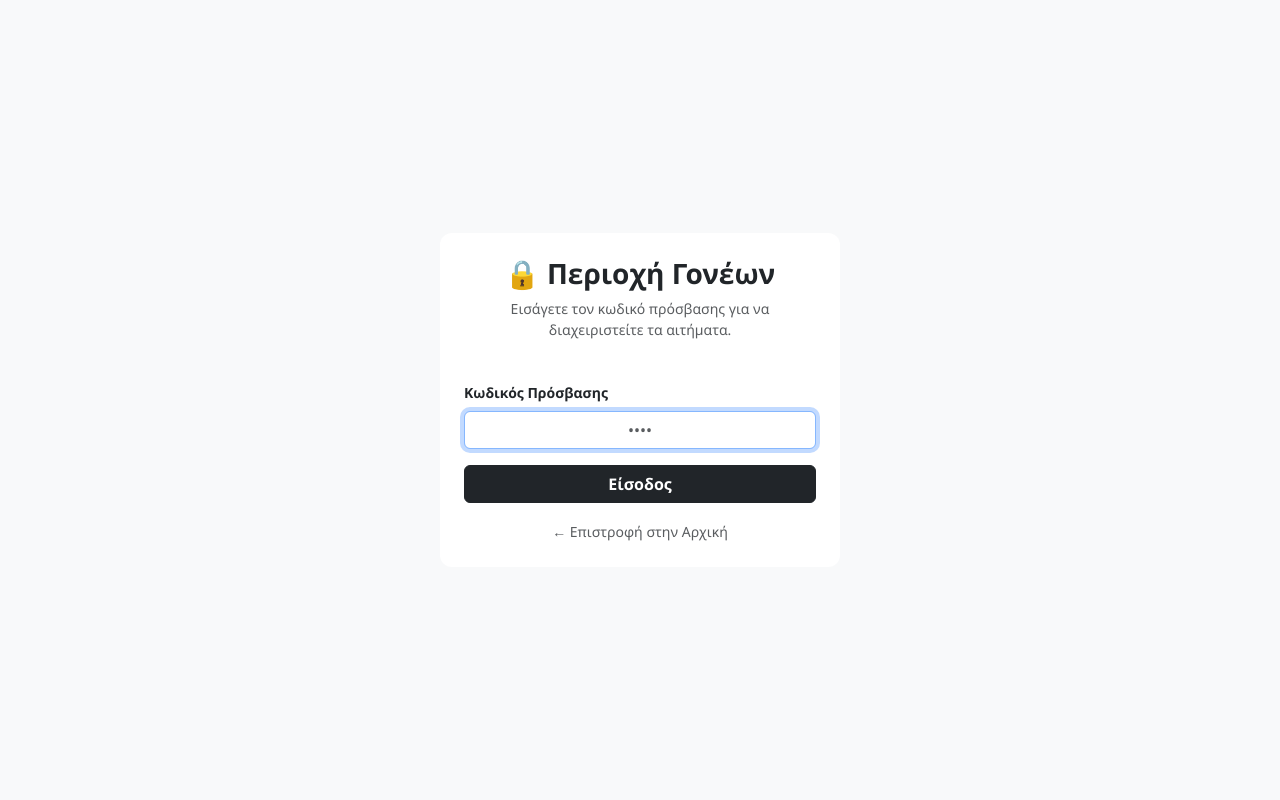
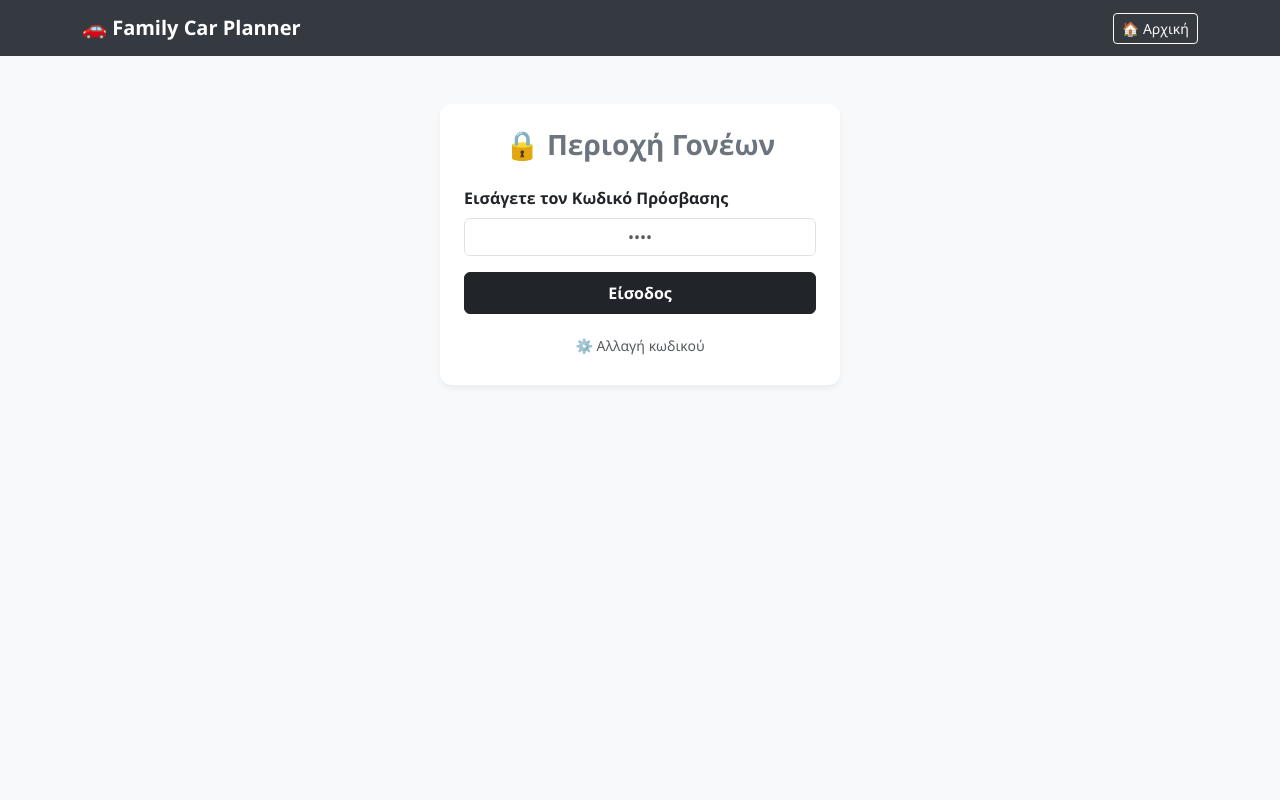
Before and after one commit to ariskoutou/family-car-app, a Flask app: page /parents in a window 1280 px wide. Run offline with Flask 3, Linux system fonts and the light colour scheme; data comes from the database, SQL or seed files in the repository.

Commit message:
Update parents_login.html

```diff
--- a/templates/parents_login.html
+++ b/templates/parents_login.html
@@ -3,41 +3,87 @@
 <head>
     <meta charset="UTF-8">
     <meta name="viewport" content="width=device-width, initial-scale=1.0">
-    <title>Είσοδος Γονέων</title>
-    <link rel="stylesheet" href="https://cdn.jsdelivr.net/npm/bootstrap@5.3.0/dist/css/bootstrap.min.css">
+    <title>Είσοδος Γονέων - Family Car Planner</title>
+    <link href="https://cdn.jsdelivr.net/npm/bootstrap@5.3.0/dist/css/bootstrap.min.css" rel="stylesheet">
     <style>
         body { background-color: #f8f9fa; font-family: 'Segoe UI', sans-serif; }
-        .card { border: none; border-radius: 12px; box-shadow: 0 4px-6px rgba(0,0,0,0.05); max-width: 400px; width: 100%; }
+        .navbar { background-color: #343a40; }
+        .card { border: none; border-radius: 12px; box-shadow: 0 4px 6px rgba(0,0,0,0.05); max-width: 400px; margin: 0 auto; }
+        .btn-dark { background-color: #212529; }
     </style>
 </head>
-<body class="d-flex align-items-center justify-content-center vh-100">
+<body>
 
-    <div class="card p-4">
-        <div class="text-center mb-4">
-            <h3 class="fw-bold text-dark">🔒 Περιοχή Γονέων</h3>
-            <p class="text-muted small">Εισάγετε τον κωδικό πρόσβασης για να διαχειριστείτε τα αιτήματα.</p>
+    <nav class="navbar navbar-expand-lg navbar-dark mb-5">
+        <div class="container">
+            <a class="navbar-brand fw-bold" href="/">🚗 Family Car Planner</a>
+            <div class="ms-auto">
+                <a href="/" class="btn btn-outline-light btn-sm">🏠 Αρχική</a>
             </div>
+        </div>
+    </nav>
+
+    <div class="container">
 
         {% with messages = get_flashed_messages(with_categories=true) %}
           {% if messages %}
+            <div class="max-width: 400px; margin: 0 auto;">
             {% for category, message in messages %}
-                    <div class="alert alert-{{ category }} text-center small py-2">{{ message }}</div>
+              <div class="alert alert-{{ category }} alert-dismissible fade show text-center" role="alert">
+                {{ message }}
+              </div>
             {% endfor %}
+            </div>
           {% endif %}
         {% endwith %}
 
+        <div class="card p-4 mb-4" id="loginCard">
+            <h3 class="text-center fw-bold text-secondary mb-4">🔒 Περιοχή Γονέων</h3>
             <form action="/parents" method="POST">
                 <div class="mb-3">
-                <label class="form-label small fw-bold">Κωδικός Πρόσβασης</label>
-                <input type="password" name="password" class="form-control text-center" placeholder="••••" required autofocus>
+                    <label class="form-label fw-semibold">Εισάγετε τον Κωδικό Πρόσβασης</label>
+                    <input type="password" class="form-control text-center" name="password" placeholder="••••" required>
                 </div>
-            <button type="submit" class="btn btn-dark w-100 fw-bold">Είσοδος</button>
+                <button type="submit" class="btn btn-dark w-100 fw-bold py-2 mb-3">Είσοδος</button>
             </form>
 
-        <div class="text-center mt-3">
-            <a href="/" class="text-muted small text-decoration-none">← Επιστροφή στην Αρχική</a>
+            <div class="text-center">
+                <button type="button" class="btn btn-link btn-sm text-decoration-none text-muted" onclick="toggleForms()">⚙️ Αλλαγή κωδικού</button>
             </div>
         </div>
 
+        <div class="card p-4 d-none" id="changePasswordCard">
+            <h3 class="text-center fw-bold text-secondary mb-4">⚙️ Αλλαγή Κωδικού</h3>
+            <form action="/parents/change-password" method="POST">
+                <div class="mb-3">
+                    <label class="form-label fw-semibold">Παλιός Κωδικός</label>
+                    <input type="password" class="form-control" name="old_password" required>
+                </div>
+                <div class="mb-3">
+                    <label class="form-label fw-semibold">Νέος Κωδικός</label>
+                    <input type="password" class="form-control" name="new_password" required>
+                </div>
+                <button type="submit" class="btn btn-primary w-100 fw-bold py-2 mb-2">Αποθήκευση Νέου Κωδικού</button>
+                <button type="button" class="btn btn-light w-100 btn-sm" onclick="toggleForms()">Ακύρωση</button>
+            </form>
+        </div>
+
+    </div>
+
+    <script>
+        // Λειτουργία που κρύβει το Login και εμφανίζει την Αλλαγή Κωδικού (και το αντίστροφο)
+        function toggleForms() {
+            var loginCard = document.getElementById('loginCard');
+            var changePasswordCard = document.getElementById('changePasswordCard');
+
+            if(loginCard.classList.contains('d-none')) {
+                loginCard.classList.remove('d-none');
+                changePasswordCard.classList.add('d-none');
+            } else {
+                loginCard.classList.add('d-none');
+                changePasswordCard.classList.remove('d-none');
+            }
+        }
+    </script>
 </body>
 </html>
```
Lines whose indentation alone changed are shown as unchanged.
